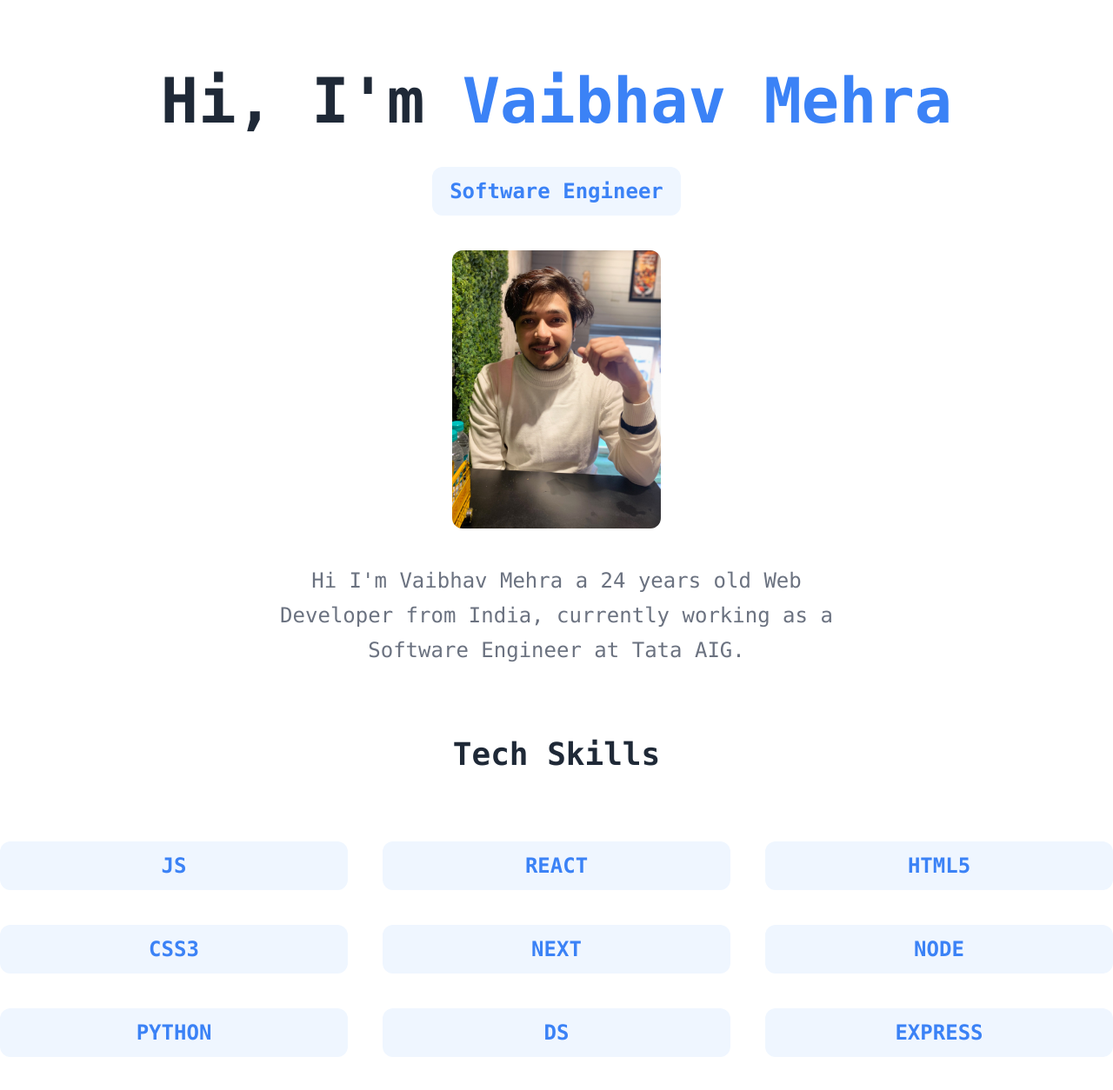
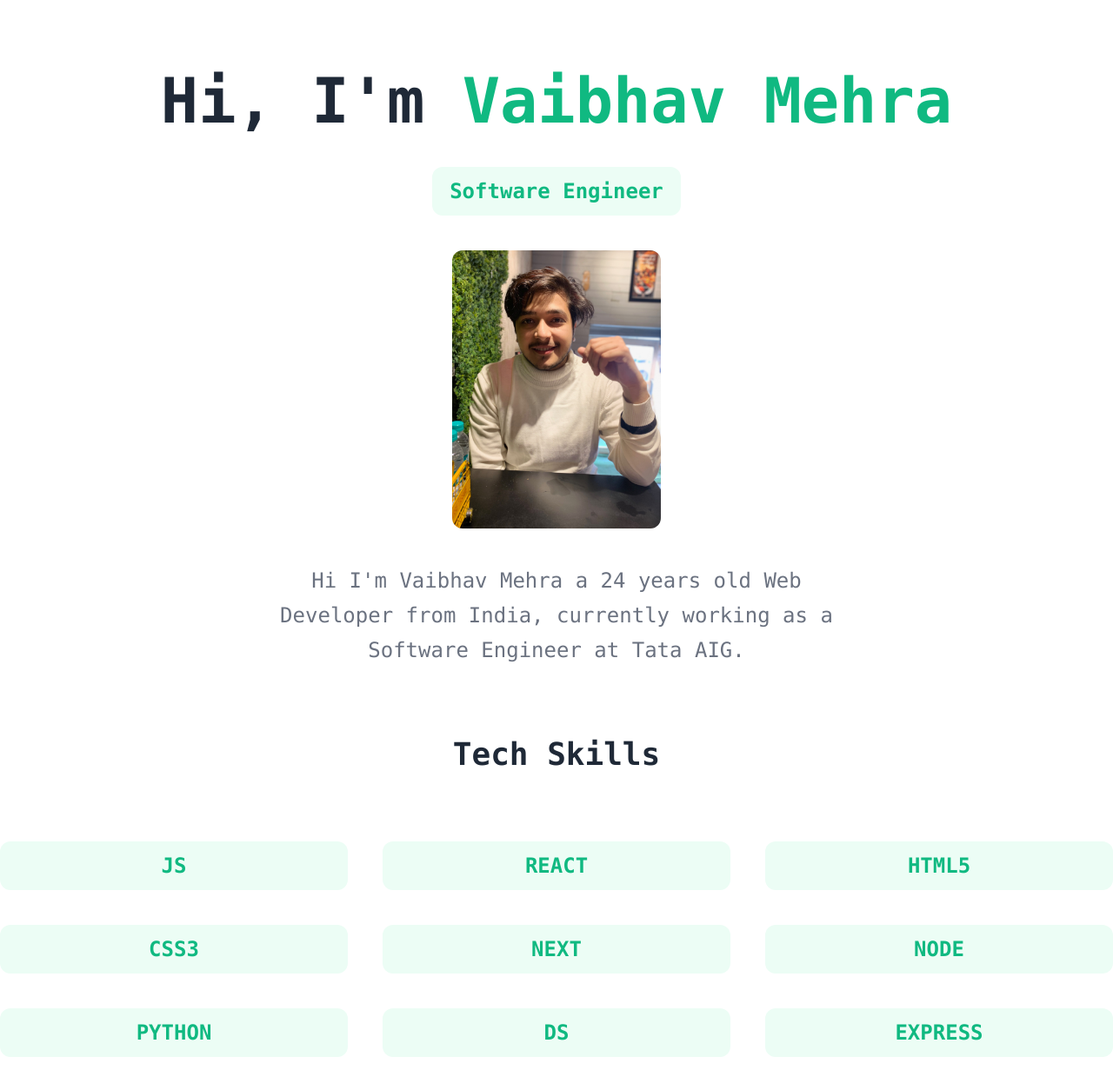
Before and after one commit to vaibhavmehra9/portfolio, a React (Create React App) app: page / in a window 1280 px wide. Shown: the top 1254 px of the page at 87% size. Built offline with nearby package versions, Linux system fonts and the light colour scheme.

Commit message:
data.json file added

```diff
--- a/src/components/About.js
+++ b/src/components/About.js
@@ -1,13 +1,14 @@
 import { Images } from '../assets/resource';
+import { name, description, title } from '../data.json';
 
 const About = () => {
   return (
     <div className="flex flex-col justify-center text-center my-20">
       <h1 className="font-bold text-4xl sm:text-7xl text-gray-800">
-        Hi, I'm <span className="text-blue-500">Vaibhav Mehra</span>
+        Hi, I'm <span className="text-green-500">{name}</span>
       </h1>
-      <div className="my-10 mx-auto px-5 py-3 rounded-xl  text-2xl font-bold bg-blue-50 text-blue-500">
-        Software Engineer
+      <div className="my-10 mx-auto px-5 py-3 rounded-xl  text-2xl font-bold bg-green-50 text-green-500">
+        {title}
       </div>
       <div className="mx-auto mb-10">
         <img
@@ -17,8 +18,7 @@ const About = () => {
         />
       </div>
       <p className="text-gray-500 text-2xl max-w-2xl mx-auto leading-10">
-        Hi I'm Vaibhav Mehra a 24 years old Web Developer from India, currently
-        working as a Software Engineer at Tata AIG.
+        {description}
       </p>
     </div>
   );
--- a/src/components/Skills.js
+++ b/src/components/Skills.js
@@ -1,23 +1,17 @@
+import { skills } from '../data.json';
+
 const Skills = () => {
-  const skillArr = [
-    'JS',
-    'React',
-    'html5',
-    'css3',
-    'Next',
-    'Node',
-    'PYTHON',
-    'DS',
-    'EXPRESS',
-  ];
   return (
     <div className="">
       <h1 className="text-center font-bold text-4xl  text-gray-800">
         Tech Skills
       </h1>
       <div className="grid sm:grid-cols-3  gap-10 grid-cols-1 my-20">
-        {skillArr.map((skill) => (
-          <div className="bg-blue-50 px-5 py-3 rounded-xl  text-2xl font-bold text-blue-500 text-center uppercase">
+        {skills.map((skill, index) => (
+          <div
+            className="bg-green-50 px-5 py-3 rounded-xl  text-2xl font-bold text-green-500 text-center uppercase"
+            key={index}
+          >
             {skill}
           </div>
         ))}
--- /dev/null
+++ b/src/data.json
@@ -0,0 +1,16 @@
+{
+  "name": "Vaibhav Mehra",
+  "title": "Software Engineer",
+  "description": "Hi I'm Vaibhav Mehra a 24 years old Web Developer from India, currently working as a Software Engineer at Tata AIG.",
+  "skills": [
+    "JS",
+    "React",
+    "html5",
+    "css3",
+    "Next",
+    "Node",
+    "PYTHON",
+    "DS",
+    "EXPRESS"
+  ]
+}
```
